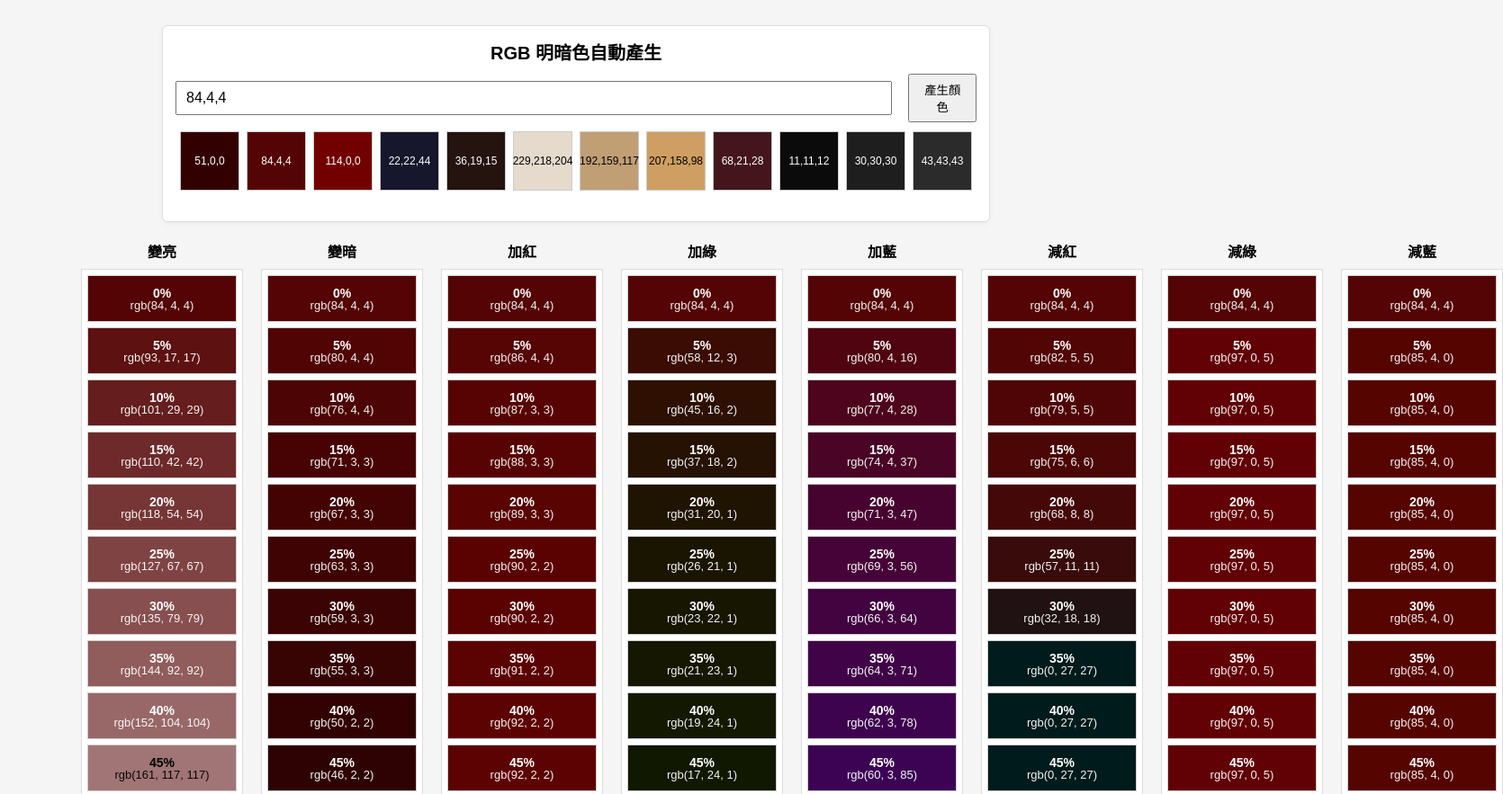
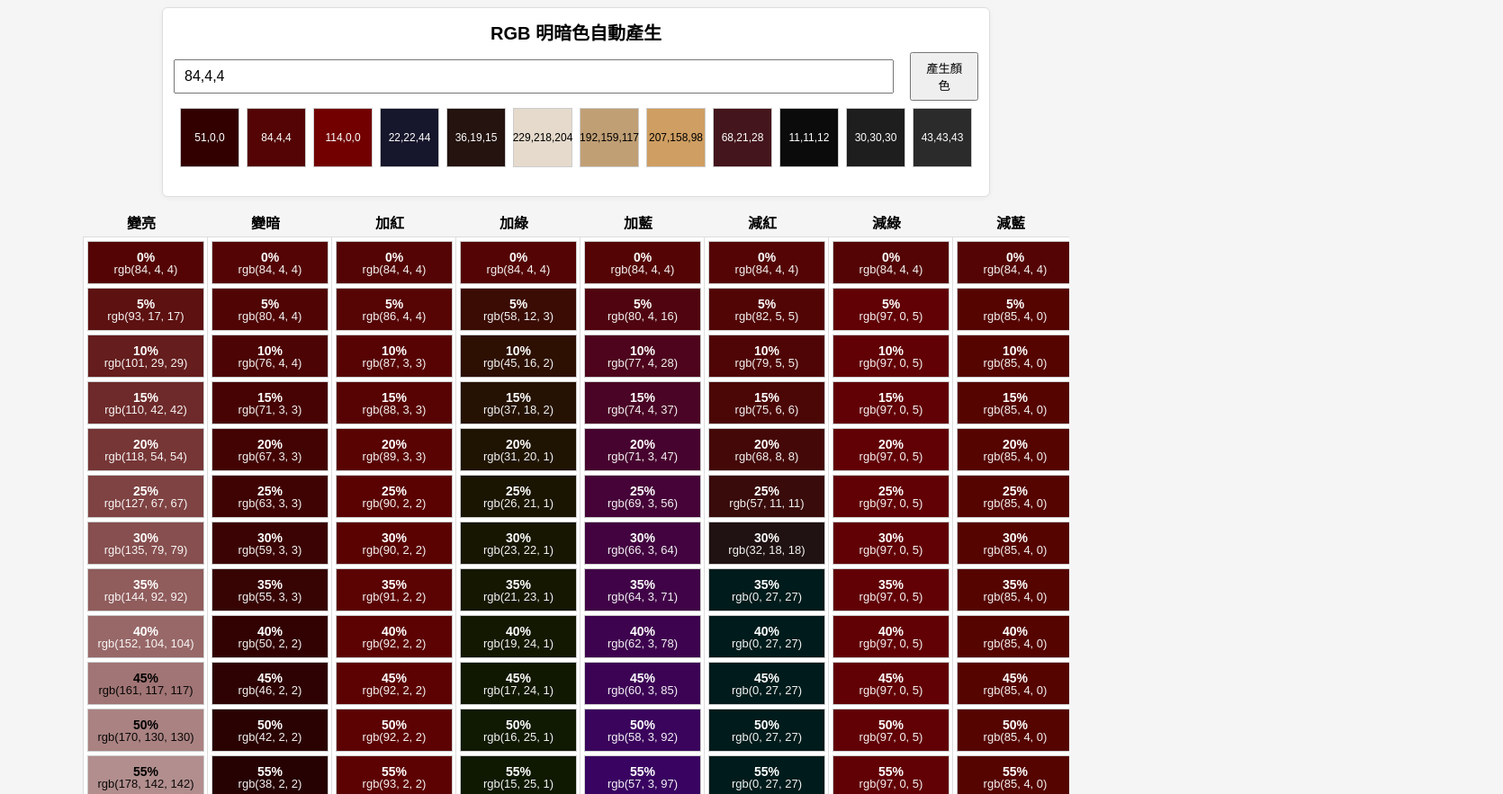
Before and after one commit to mizfeng/color_lightness_viewer, a plain HTML site: page index.html in a window 1280 px wide. Shown: the top 883 px of the page at 90% size, 1670 px wide, since content can reach past the window. Drawn offline with Linux system fonts and the light colour scheme.

Commit message:
feat: 調整樣式以改善響應式設計，增強可讀性和佈局

```diff
--- a/index.html
+++ b/index.html
@@ -7,8 +7,37 @@
   <style>
     body {
       font-family: Arial, sans-serif;
-      padding: 20px;
+      padding: 8px;
+      margin: 0;
       background: #f5f5f5;
+      display: flex;
+      flex-direction: column;
+      align-items: center;
+      box-sizing: border-box;
+      min-height: 100vh;
+      /* allow mobile browsers to scale/zoom; avoid forcing hidden overflow */
+    }
+
+    @media (min-width: 1000px) {
+
+      /* Desktop: center the eight columns and remove extra horizontal padding */
+      .bars {
+        padding-left: 0;
+        padding-right: 0;
+        overflow-x: visible;
+        width: auto;
+        max-width: 1100px;
+        /* fit the 8 columns comfortably */
+        margin-left: auto;
+        margin-right: auto;
+      }
+
+      .five-row {
+        justify-content: center;
+        /* allow the row to be centered within the bars container */
+        overflow-x: visible;
+        width: 100%;
+      }
     }
 
     h1 {
@@ -22,16 +51,16 @@
 
     .search-box {
       width: 920px;
-      max-width: calc(100% - 40px);
+      max-width: 980px;
       background: #ffffff;
       border: 1px solid #ddd;
       box-shadow: 0 2px 6px rgba(0, 0, 0, 0.04);
-      padding: 14px;
+      padding: 12px;
       display: flex;
       flex-direction: column;
       align-items: center;
-      gap: 10px;
-      margin: 0 auto 20px;
+      gap: 8px;
+      margin: 0 auto 16px;
       box-sizing: border-box;
       border-radius: 6px;
     }
@@ -118,38 +147,46 @@
     .bars {
       display: flex;
       flex-direction: column;
-      gap: 12px;
+      gap: 8px;
       margin: 0 auto;
-      max-width: 1100px;
+      width: 100%;
+      max-width: 100%;
       align-items: center;
-    }
-
-    .bar-row {
-      display: flex;
-      align-items: center;
-      gap: 12px;
-    }
-
-    .top-row {
-      display: flex;
-      gap: 20px;
-      align-items: flex-start;
+      padding: 0 12px;
+      /* give some safe padding so leftmost column isn't flush */
+      box-sizing: border-box;
+      overflow-x: auto;
+      -webkit-overflow-scrolling: touch;
+      scroll-padding-left: 12px;
     }
 
     .five-row {
       display: flex;
-      gap: 20px;
+      gap: 8px;
       align-items: flex-start;
       width: 100%;
-      justify-content: space-between;
+      justify-content: flex-start;
+      /* align to start so leftmost is visible */
+      flex-wrap: nowrap;
+      /* try to keep columns on a single row */
+      overflow-x: visible;
+      min-width: 960px;
+      /* ensure a minimum layout width so small devices will scale */
+      padding-bottom: 6px;
+      box-sizing: border-box;
     }
 
     .bar-column {
       display: flex;
       flex-direction: column;
-      gap: 8px;
-      flex: 1 1 220px;
-      min-width: 180px;
+      gap: 4px;
+      /* reduce vertical gap between label and swatches */
+      flex: 0 0 180px;
+      /* fixed width per column */
+      width: 130px;
+      min-width: 130px;
+      max-width: 130px;
+      box-sizing: border-box;
     }
 
     .biases {
@@ -171,12 +208,21 @@
         align-items: center;
       }
 
+      .five-row {
+        flex-direction: column;
+        /* stack columns on small screens */
+        flex-wrap: nowrap;
+        overflow-x: visible;
+        align-items: center;
+      }
+
       .bar {
-        max-height: 260px;
+        max-height: none;
       }
 
       .bar-swatch {
         height: 36px;
+        width: 80%;
       }
     }
 
@@ -189,27 +235,34 @@
 
     .bar {
       display: flex;
-      gap: 6px;
+      gap: 4px;
+      /* tighten spacing between swatches */
       align-items: stretch;
       flex-direction: column;
       flex-wrap: nowrap;
       overflow: visible;
-      padding: 6px;
+      padding: 4px;
+      /* reduce inner padding */
       background: #fff;
       border: 1px solid #ddd;
-      flex: 1;
+      flex: none;
+      width: 100%;
       max-height: none;
     }
 
     .bar-swatch {
-      width: 100%;
-      height: 44px;
+      width: 50%;
+      height: 30px;
+      /* slightly shorter */
+      margin: 2px auto;
+      /* small vertical margin */
       border: 1px solid #ccc;
       display: flex;
       flex-direction: column;
       align-items: center;
       justify-content: center;
-      padding: 4px 6px;
+      padding: 2px 6px;
+      /* reduce padding */
       box-sizing: border-box;
       font-size: 11px;
       color: #000;
@@ -223,7 +276,8 @@
 
     .bar-swatch {
       width: 100%;
-      height: 52px;
+      height: 48px;
+      margin: 0;
       border: 1px solid #ccc;
       display: flex;
       flex-direction: column;
@@ -251,6 +305,22 @@
       margin: 0;
       font-size: 20px;
       text-align: center;
+    }
+
+    /* Ensure .bars is centered on desktop by overriding earlier rules */
+    @media (min-width: 1000px) {
+      .bars {
+        width: auto !important;
+        max-width: 1100px !important;
+        margin-left: auto !important;
+        margin-right: auto !important;
+        padding-left: 0 !important;
+        padding-right: 0 !important;
+      }
+
+      .five-row {
+        justify-content: center !important;
+      }
     }
   </style>
 </head>
```
